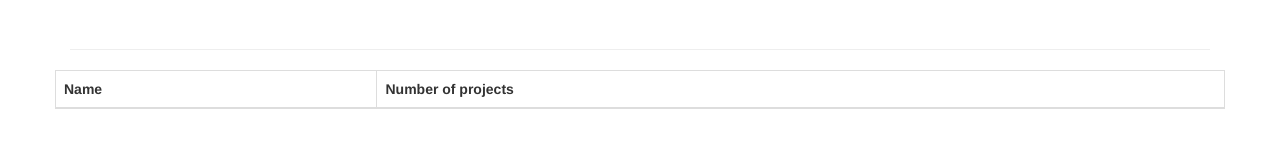
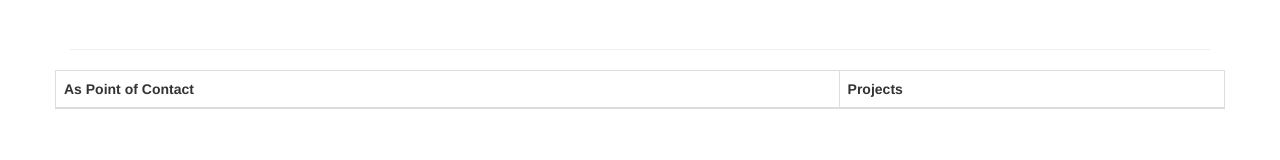
Before and after one commit to brunosan/YGLs-GG, a plain HTML site: page index.html in a window 1280 px wide. Shown: the part 926-1086 px from the top of the page. Drawn offline with Linux system fonts and the light colour scheme; no server answers.

Commit message:
Name -> PoC

```diff
--- a/index.html
+++ b/index.html
@@ -133,7 +133,7 @@
         <table class="table table-bordered">
           <thead>
             <tr>
-              <th>Name</th> <th>Number of projects</th>
+              <th>As Point of Contact</th> <th>Projects</th>
             </tr>
           </thead>
           <tbody id="YGLlist">
```
